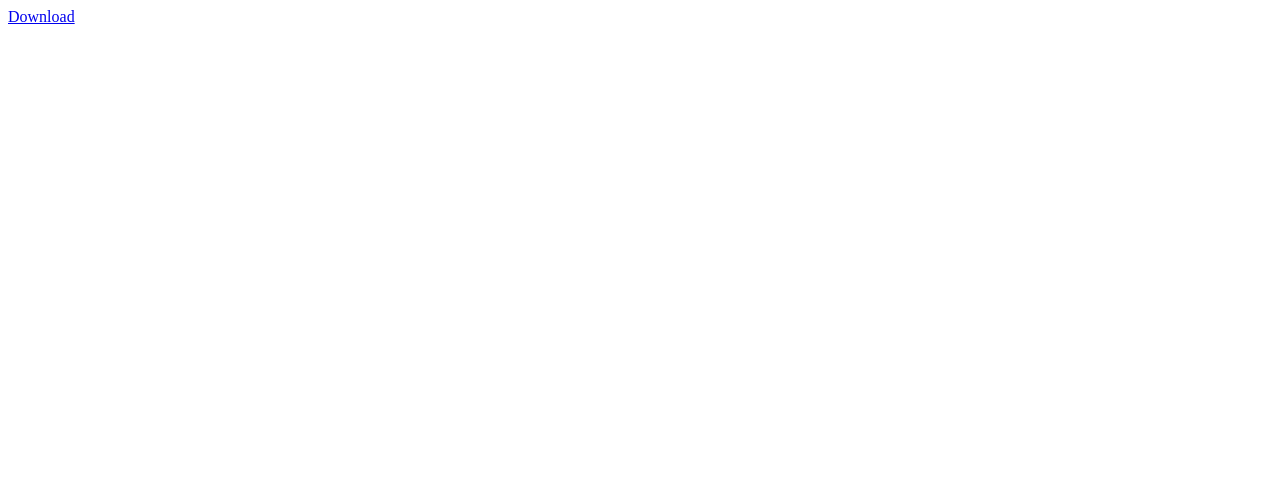
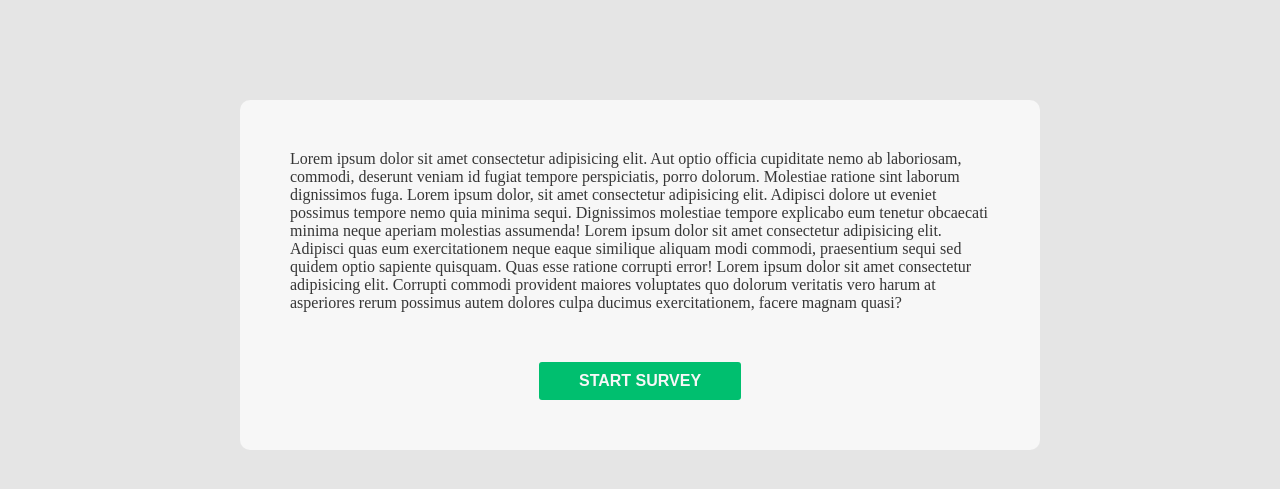
Before and after one commit to srgynmv/EmoteSurvey, a Django app: page /survey in a window 1280 px wide. Before the commit the part shown is almost empty. Shown: the top 489 px of the page. Run offline with Django 3.2, Linux system fonts and the light colour scheme.

Commit message:
Updated the styles and survey page

```diff
--- a/emotesurvey/static/css/styles.css
+++ b/emotesurvey/static/css/styles.css
@@ -1,44 +1,56 @@
-.button {
-    display: inline-flex;
-    margin: 10px;
-    text-decoration: none;
-    position: relative;
-    top: 300px;
-    bottom: 2px;
-    right: 10px;
-    left: 650px;
-    font-size: 20px;
-    line-height: 20px;
-    padding: 12px 30px;
-    color: #FFF;
+:root {
+    --white-smoke: #F7F7F7;
+    --jet: #363636;
+    --tart-orange: #9AD1D4;
+    --platinum: #E5E5E5;
+    --dark-green: #00BF6F;
+}
+
+* {
+    margin: 0;
+    padding: 0;
+    box-sizing: border-box;
+}
+
+body {
+    background-color: var(--platinum);
+}
+
+.content-box {
+    background-color: var(--white-smoke);
+    max-width: 800px;
+    margin: 0 auto;
+    margin-top: 100px;
+    padding: 25px;
+    display: flex;
+    border-radius: 10px;
+    flex-direction: column;
+}
+
+.content {
+    color: var(--jet);
+    margin: 25px;
+}
+
+.content-footer {
+    margin: 25px;
+    display: flex;
+    justify-content: center;
+}
+
+.accept-button {
+    background-color: var(--dark-green);
+    font-size: 16px;
     font-weight: bold;
-    text-transform: uppercase;
-    font-family: 'Roboto Condensed', Тahoma, sans-serif;
-    background: #337AB7;
+    color: var(--white-smoke);
+    border: none;
+    border-radius: 3px;
+    padding: 10px 40px;
     cursor: pointer;
-    border: 2px solid #BFE2FF;
+    transition: all 0.1s ease-in;
 }
-.button:hover,
-.button:active,
-.button:focus {
-    color: #FFF;
+
+.accept-button:hover {
+    background-color: #00d97e;
+    border-color: #00d97e;
 }
-.button:after,
-.button:before {
-    position: absolute;
-    height: 4px;
-    left: 50%;
-    background: #337AB7;
-    bottom: -6px;
-    content: "";
-    transition: all 280ms ease-in-out;
-    width: 0;
-}
-.button:before {
-    top: -6px;
-}
-.button:hover:after,
-.button:hover:before {
-    width: 100%;
-    left: 0;
-}
--- a/emotesurvey/static/js/button.js
+++ b/emotesurvey/static/js/button.js
@@ -1,15 +1,15 @@
-function createButton(context, func) {
-    var button = document.createElement("input");
-    button.type = "button";
-    button.value = "button";
-    button.onclick = func;
-    context.appendChild(button);
-}
+// function createButton(context, func) {
+//     var button = document.createElement("input");
+//     button.type = "button";
+//     button.value = "button";
+//     button.onclick = func;
+//     context.appendChild(button);
+// }
 
-window.onload = function() {
-    // createButton(document.body, function() {
-    //     //highlight(this.parentNode.childNodes[1]);
-    //     // Example of different context, copied function etc
-    //     // createButton(this.parentNode, this.onclick);
-    // });
-};
+// window.onload = function() {
+//     createButton(document.body, function() {
+//         //highlight(this.parentNode.childNodes[1]);
+//         // Example of different context, copied function etc
+//         // createButton(this.parentNode, this.onclick);
+//     });
+// };
--- a/emotesurvey/survey/views.py
+++ b/emotesurvey/survey/views.py
@@ -2,8 +2,10 @@ from django.http import HttpResponse
 from django.template.response import TemplateResponse
 from django.shortcuts import render
 
+
 def index(request):
     return TemplateResponse(request, "index.html")
+
 
 def survey(request):
     return render(request, "survey.html")
--- a/emotesurvey/templates/survey.html
+++ b/emotesurvey/templates/survey.html
@@ -1,14 +1,20 @@
-<!doctype html>
-{% load staticfiles %}
+{% load static %}<!doctype html>
 <html lang="en">
 <head>
   <meta charset="utf-8">
   <meta name="viewport" content="width=device-width, initial-scale=1">
-  <link rel="Icon" href="{% static 'css/styles.css' %}">
-  <title>Q&amp;A</title>
+  <link rel="stylesheet" href="{% static 'css/styles.css' %}">
   <script src="{% static 'js/button.js' %}"></script>
+  <title>Survey</title>
 </head>
 <body>
-<a class="button" href='#' >Download</a>
+  <div class="content-box">
+    <div class="content">
+      Lorem ipsum dolor sit amet consectetur adipisicing elit. Aut optio officia cupiditate nemo ab laboriosam, commodi, deserunt veniam id fugiat tempore perspiciatis, porro dolorum. Molestiae ratione sint laborum dignissimos fuga. Lorem ipsum dolor, sit amet consectetur adipisicing elit. Adipisci dolore ut eveniet possimus tempore nemo quia minima sequi. Dignissimos molestiae tempore explicabo eum tenetur obcaecati minima neque aperiam molestias assumenda! Lorem ipsum dolor sit amet consectetur adipisicing elit. Adipisci quas eum exercitationem neque eaque similique aliquam modi commodi, praesentium sequi sed quidem optio sapiente quisquam. Quas esse ratione corrupti error! Lorem ipsum dolor sit amet consectetur adipisicing elit. Corrupti commodi provident maiores voluptates quo dolorum veritatis vero harum at asperiores rerum possimus autem dolores culpa ducimus exercitationem, facere magnam quasi?
+    </div>
+    <div class="content-footer">
+      <button class="accept-button">START SURVEY</button>
+    </div>
+  </div>
 </body>
 </html>
```
Also changed, not shown: emotesurvey/templates/survey_old.html (deleted, +0 -14 lines).
